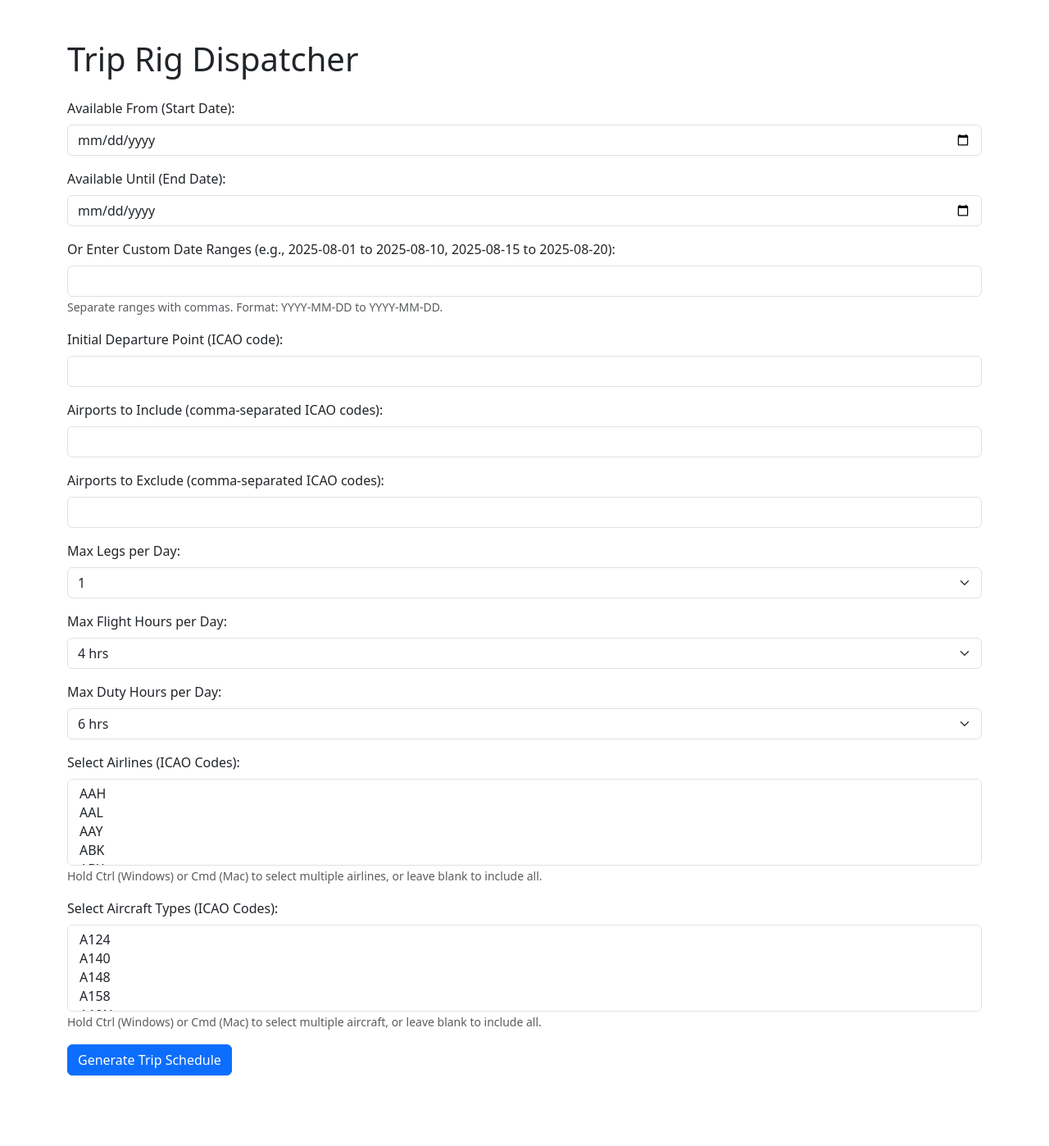
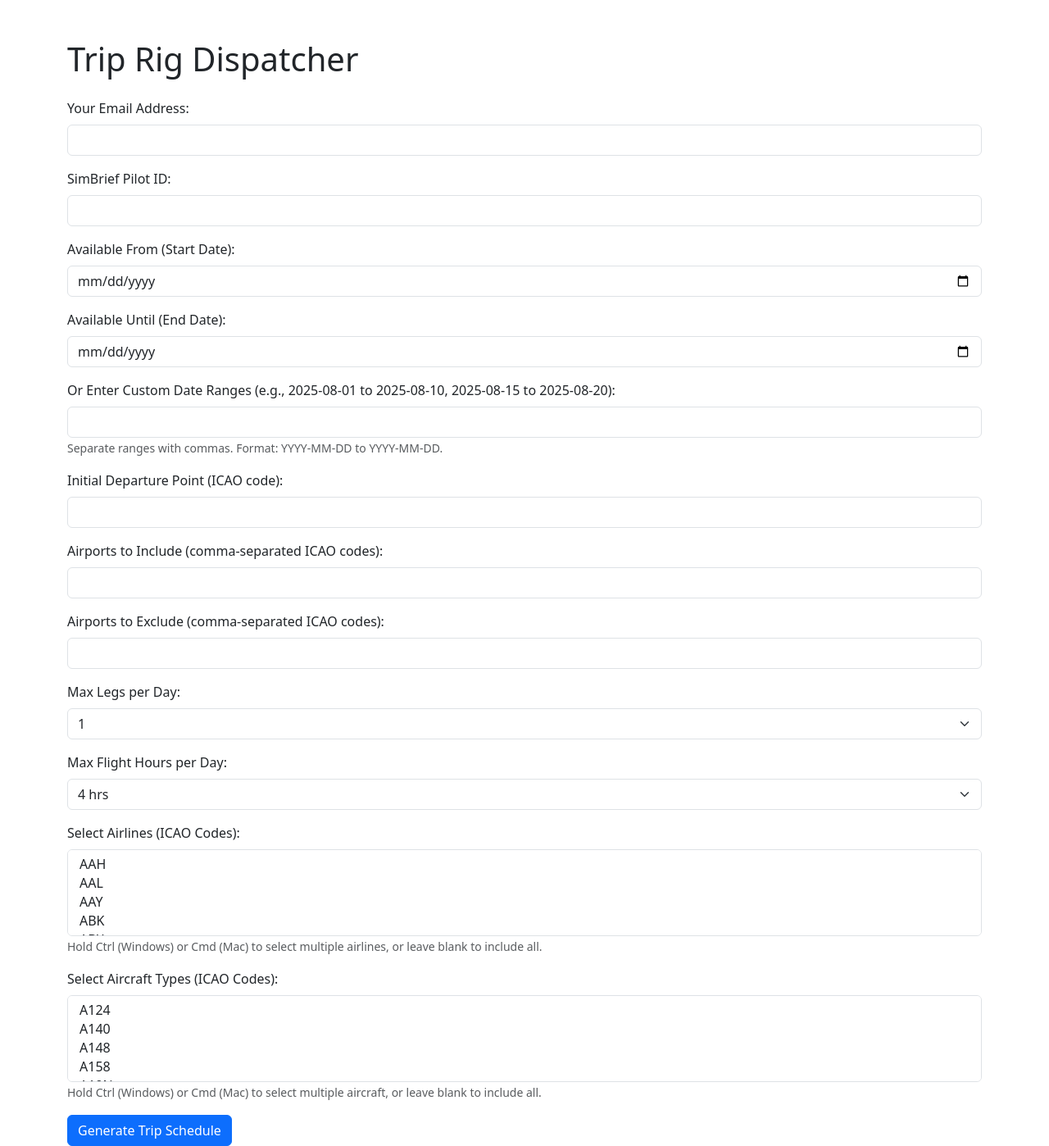
Before and after one commit to cessnaxls/virtual-dispatcher, a Flask app: page / in a window 1280 px wide. Shown: the whole page at 82% size. Before the commit the page ends 1312 px from the top, so only its background shows below. Run offline with Flask 3, Linux system fonts and the light colour scheme; parts of the project's set-up code (start-up, migrations or seed data) failed here and were passed over.

Commit message:
added simbrief functionality

```diff
--- a/app.py
+++ b/app.py
@@ -2,9 +2,46 @@ from flask import Flask, render_template, request, make_response
 from weasyprint import HTML
 import random
 import datetime
+from apscheduler.schedulers.background import BackgroundScheduler
+
+
+TEST_MODE = True  # Set to False when you want real emails / SimBrief calls
 
 app = Flask(__name__)
 
+scheduler = BackgroundScheduler()
+
+
+app.config.update(
+    MAIL_SERVER='smtp.yourmailserver.com',
+    MAIL_PORT=587,
+    MAIL_USE_TLS=True,
+    MAIL_USERNAME='your_username',
+    MAIL_PASSWORD='your_password'
+)
+
+mail = Mail(app)
+
+def send_real_email(subject, recipients, body):
+    msg = Message(subject, recipients=[recipients], body=body)
+    mail.send(msg)
+
+
+def call_simbrief_api(leg):
+    payload = {
+        'userid': simbrief_pilot_id,
+        'airline': leg['airline'],
+        'flightnum': leg['flight_number'],
+        'depicao': leg['dep'],
+        'arricao': leg['arr'],
+        'etd': leg['dep_time'],
+        'aircraft': leg['aircraft'],
+    }
+    response = requests.post('https://www.simbrief.com/api/xml.fetcher.php', data=payload)
+    if response.status_code == 200:
+        return response.content  # or handle OFP file
+    else:
+        print(f"SimBrief error: {response.status_code}")
 NA_ICAO_AIRLINES = [
     'AAH', 'AAL', 'AAY', 'ABK', 'ABX', 'ACA', 'ADS', 'AER', 'AIE', 'AIP', 'AJI',
     'AJT', 'AKN', 'AKT', 'AMF', 'AMX', 'ANT', 'ARQ', 'ASA', 'ASB', 'ASH', 'ASP',
@@ -266,3 +303,50 @@ def export_pdf():
     response.headers['Content-Type'] = 'application/pdf'
     response.headers['Content-Disposition'] = 'attachment; filename=trip_schedule.pdf'
     return response
+
+def send_summary_email():
+    if TEST_MODE:
+        print("[TEST MODE] Sending next-day schedule summary email to you@example.com")
+        # Here you would format the summary and print to console
+        print("[SUMMARY DATA]:", last_summary)
+    else:
+        # Here put real email sending code (e.g., using smtplib or Flask-Mail)
+        pass
+
+def scheduled_daily_summary():
+    if TEST_MODE:
+        print("[DAILY TEST] Running daily summary at 0000z")
+    send_summary_email()
+
+scheduler.add_job(scheduled_daily_summary, 'cron', hour=0, minute=0)
+scheduler.start()
+
+def send_simbrief_ofps():
+    if TEST_MODE:
+        print("[TEST MODE] Sending SimBrief OFPs for tomorrow's flights")
+        for leg in last_trip:
+            if leg['airline'] != 'SUMMARY' and leg['airline'] != 'OFF':
+                print(f"[SIMBRIEF CALL] Airline: {leg['airline']}, Flight: {leg.get('flight_number', 'N/A')}, Tail: {leg.get('tail_number', 'N/A')}, {leg['dep']} → {leg['arr']}, ETD: {leg['dep_time']}")
+    else:
+        # Here put real SimBrief API integration code
+        pass
+
+def schedule_ofp_for_leg(leg):
+    dep_time_str = leg['dep_time']  # e.g., '08:00'
+    dep_time = datetime.datetime.strptime(dep_time_str, '%H:%M').time()
+    one_hour_before = (datetime.datetime.combine(datetime.date.today(), dep_time)
+                       - datetime.timedelta(hours=1)).time()
+
+    scheduler.add_job(lambda: send_simbrief_ofp_for_leg(leg), 'cron',
+                      hour=one_hour_before.hour, minute=one_hour_before.minute)
+
+
+@app.route('/send_summary_now')
+def send_summary_now():
+    send_summary_email()
+    return "✅ Summary email simulated (check server log / console)"
+
+@app.route('/send_ofp_now')
+def send_ofp_now():
+    send_simbrief_ofps()
+    return "✅ SimBrief OFPs simulated (check server log / console)"
--- a/templates/index.html
+++ b/templates/index.html
@@ -8,6 +8,16 @@
     <h1 class="mb-4">Trip Rig Dispatcher</h1>
 
     <form method="POST">
+        <!-- Email + SimBrief -->
+        <div class="mb-3">
+            <label for="email" class="form-label">Your Email Address:</label>
+            <input type="email" id="email" name="email" class="form-control" required>
+        </div>
+        <div class="mb-3">
+            <label for="simbrief_id" class="form-label">SimBrief Pilot ID:</label>
+            <input type="text" id="simbrief_id" name="simbrief_id" class="form-control" required>
+        </div>
+
         <!-- Date inputs -->
         <div class="mb-3">
             <label for="start_date" class="form-label">Available From (Start Date):</label>
@@ -58,14 +68,6 @@
                 {% endfor %}
             </select>
         </div>
-        <div class="mb-3">
-            <label for="max_duty_hours" class="form-label">Max Duty Hours per Day:</label>
-            <select id="max_duty_hours" name="max_duty_hours" class="form-select">
-                {% for n in range(6, 17) %}
-                <option value="{{ n }}">{{ n }} hrs</option>
-                {% endfor %}
-            </select>
-        </div>
 
         <!-- Airline & aircraft selection -->
         <div class="mb-3">
@@ -93,6 +95,8 @@
     {% if trip %}
     <div class="text-end mt-3">
         <a href="/export_pdf" class="btn btn-success">Download Schedule as PDF</a>
+        <a href="/send_summary_now" class="btn btn-warning">Simulate Send Summary Email</a>
+        <a href="/send_ofp_now" class="btn btn-danger">Simulate Send SimBrief OFPs</a>
     </div>
     {% endif %}
 
@@ -116,7 +120,6 @@
     <table class="table mt-4">
         <thead>
             <tr>
-                <th>Day</th>
                 <th>Date</th>
                 <th>Airline / Total Legs</th>
                 <th>Aircraft</th>
@@ -130,7 +133,6 @@
         <tbody>
             {% for leg in trip %}
             <tr class="{% if leg.airline == 'OFF' %}table-secondary{% elif leg.airline == 'SUMMARY' %}table-primary{% endif %}">
-                <td>{{ leg.day }}</td>
                 <td>{{ leg.date }}</td>
                 <td>
                     {% if leg.airline == 'SUMMARY' %}
```
